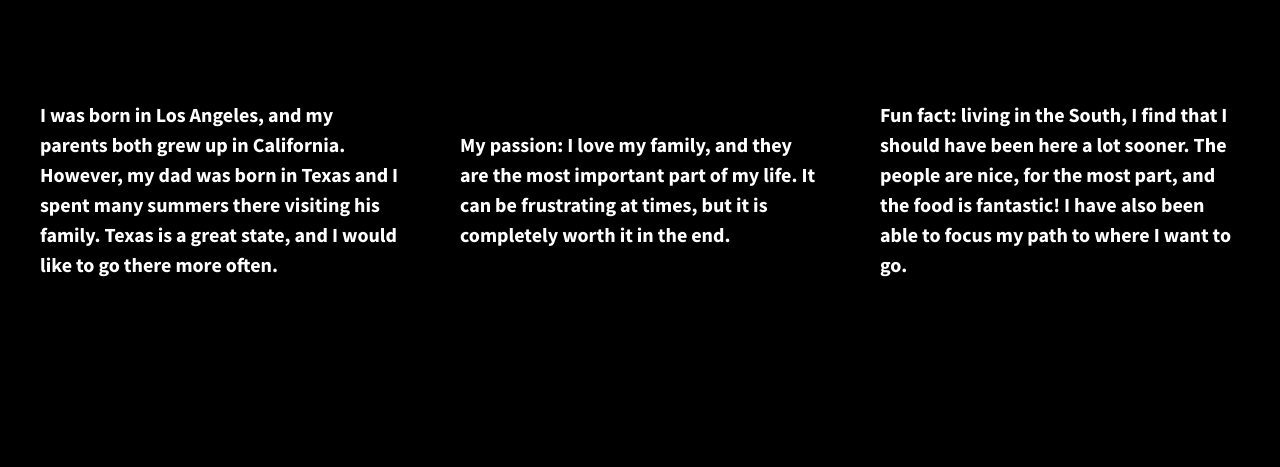
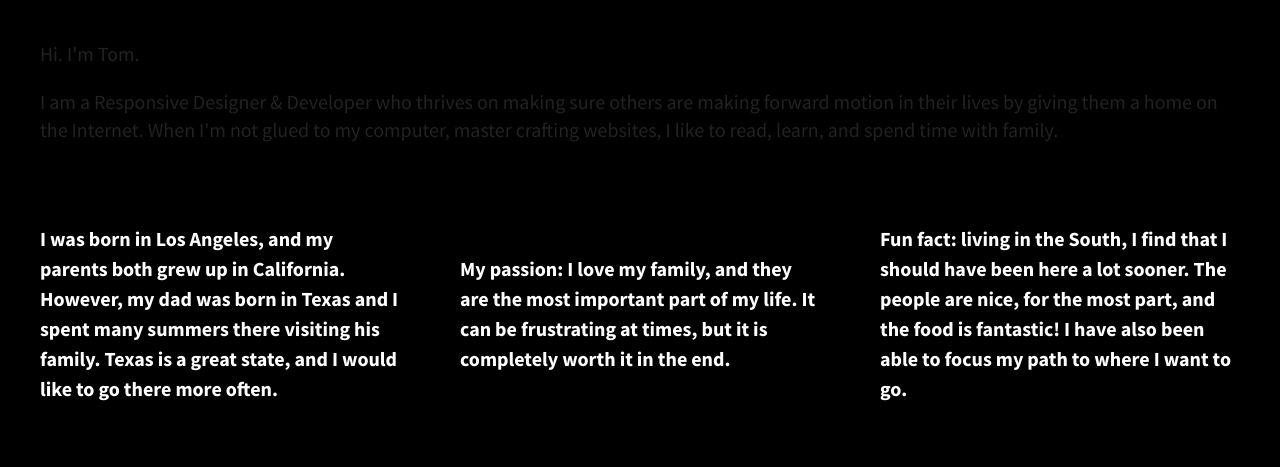
Before and after one commit to doskzorak/divs-flexbox-starter, a plain HTML site: page index.html in a window 1280 px wide. Drawn offline with nearby package versions, Linux system fonts and the light colour scheme.

Commit message:
Added some additional text

```diff
--- a/index.html
+++ b/index.html
@@ -15,11 +15,26 @@
         <script src="js/vendor/modernizr-2.8.3.min.js"></script>
         <link href='http://fonts.googleapis.com/css?family=Lora:700' rel='stylesheet' type='text/css'>
         <link href='http://fonts.googleapis.com/css?family=Source+Sans+Pro:400,700' rel='stylesheet' type='text/css'>
+        <link href="https://fonts.googleapis.com/css?family=Noto+Sans:400,700&display=swap" rel="stylesheet">
     </head>
+
+    <header>Hi. I'm Tom.</header>
     <body>
         <!--[if lt IE 8]>
             <p class="browserupgrade">You are using an <strong>outdated</strong> browser. Please <a href="http://browsehappy.com/">upgrade your browser</a> to improve your experience.</p>
         <![endif]-->
+       <section class="description">
+           <div class="div-0">
+                <p>I am a <span class="bold-text">Responsive
+                    Designer & Developer</span> who thrives on
+                    making sure others are making forward motion
+                    in their lives by giving them a home on the
+                    Internet. When I'm not glued to my computer,
+                    master crafting websites, I like to read, learn,
+                    and spend time with family.
+                </p>
+            </div>
+        </section>
 
         <section class="wrapper">
             <div class="div-1">
```
